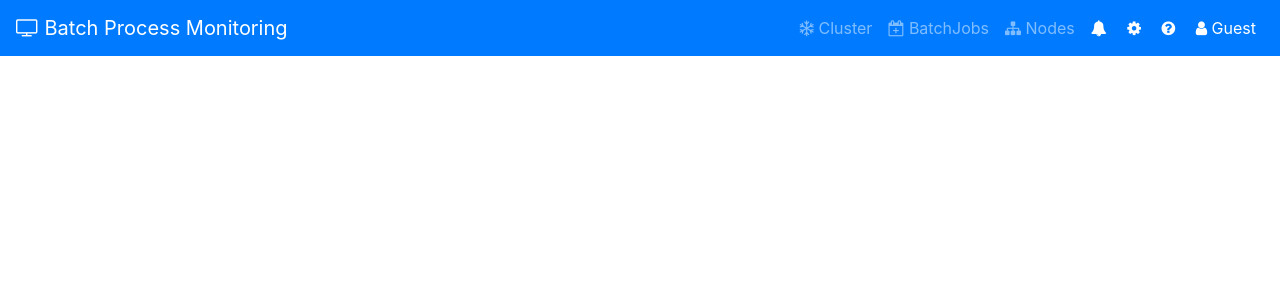
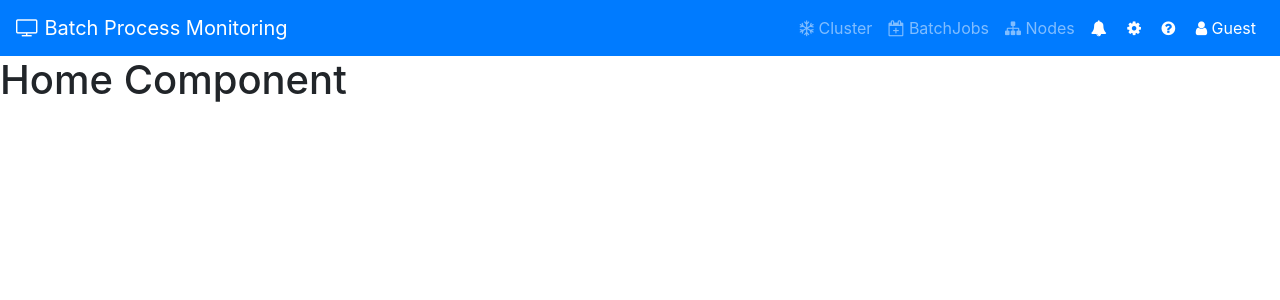
Before and after one commit to rreddy37/bpm, an Angular app: page /home in a window 1280 px wide. Shown: the top 300 px of the page. Built offline with nearby package versions, Linux system fonts and the light colour scheme.

Commit message:
updates for home component

```diff
--- a/src/app/header/header.component.html
+++ b/src/app/header/header.component.html
@@ -1,4 +1,4 @@
-<nav class="navbar navbar-expand-lg navbar-dark bg-primary fixed-top">
+<nav class="navbar navbar-expand-lg navbar-dark bg-primary">
     <a class="navbar-brand" href="/">
       <i class="fa fa-television" aria-hidden="true"></i> Batch Process Monitoring
     </a>
--- a/src/app/home/home.component.html
+++ b/src/app/home/home.component.html
@@ -1 +1 @@
-<h1>Home</h1>
+<h1>Home Component</h1>
```
